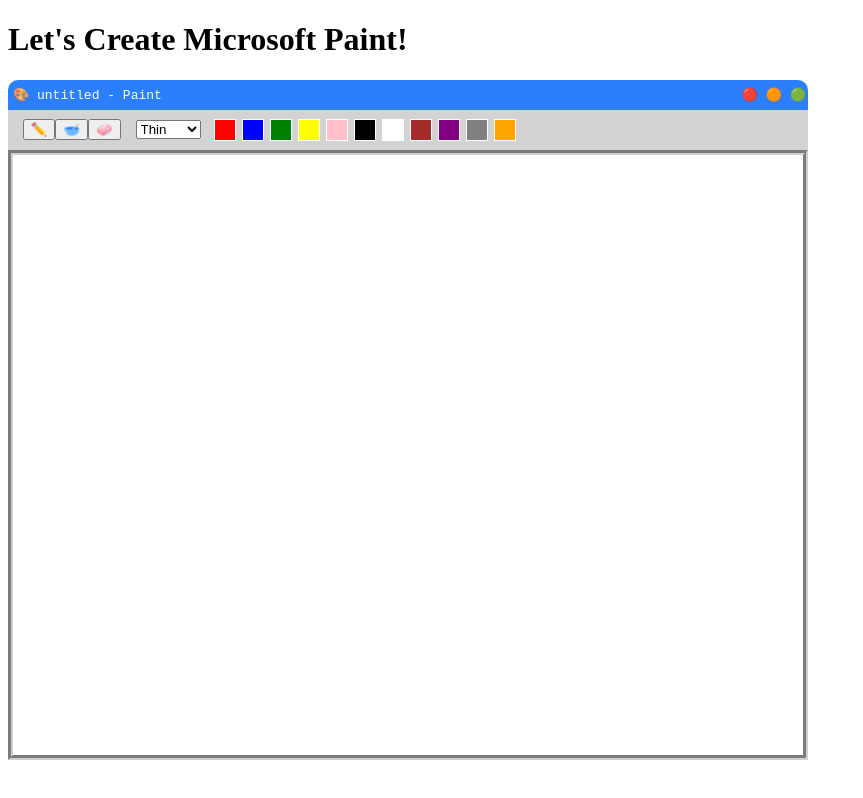
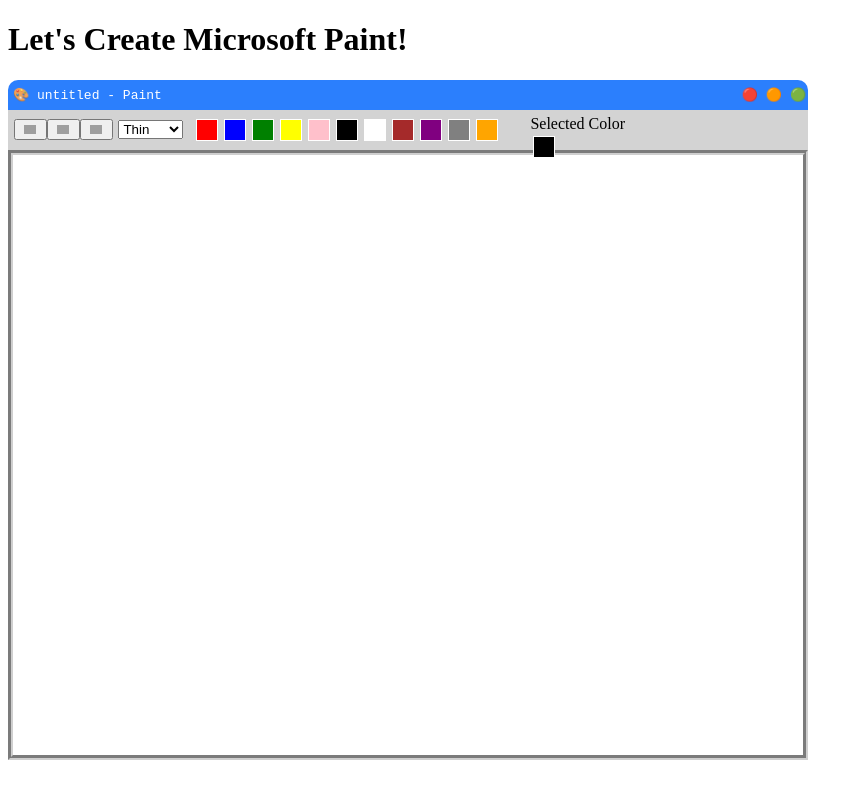
Before and after one commit to samlee1097/microsoft-paint-project-part-2, a React (Create React App) app: page / in a window 1280 px wide. Shown: the whole page, without its empty margins (0-863 px from the left). Built offline with nearby package versions, Linux system fonts and the light colour scheme; grey boxes are pictures that could not be loaded.

Commit message:
got colors to persist

```diff
--- a/src/App.js
+++ b/src/App.js
@@ -24,7 +24,7 @@
     return (
         <>
             <h1>Let's Create Microsoft Paint!</h1>
-            <Header handleUtensil={handleUtensil}/>
+            <Header handleUtensil={handleUtensil} utensil={utensil}/>
             <Container utensil={utensil}/>
         </>
     );
--- a/src/ColorContainer.js
+++ b/src/ColorContainer.js
@@ -1,15 +1,24 @@
 import React from 'react';
 import ColorCard from './ColorCard'
+import './Header.css'
 
 const colorList = ["red", "blue", "green", "yellow", "pink", "black", "white", "brown", "purple", "grey", "orange"];
 
-function ColorContainer({handleUtensil}) {
+function ColorContainer({handleUtensil, utensil}) {
 
     const colorGrid = colorList.map((color) => <ColorCard handleUtensil={handleUtensil} key={color} color={color}/>)
     return (
+        <>
         <div id="color-grid">
             {colorGrid}
         </div>
+        <span>
+            <p className="selected-color">Selected Color
+                <div className="color-icon" style={{backgroundColor:`${utensil.color}`}}>
+                </div>
+            </p>
+        </span>
+        </>
     );
 }
 
--- a/src/Container.js
+++ b/src/Container.js
@@ -32,16 +32,26 @@
 
     function mouseDown({nativeEvent}){
         if (tool === "bucket"){
-            const newItem = {
-                ...magic,
-                backgroundColor: color
-            }
-            SetMagic(newItem)
+            const ctx = canvasRef.current.getContext("2d")
+            console.log(ctx)
+            ctx.beginPath()
+            ctx.fillStyle = `${color}`
+            ctx.fillRect(0, 0, canvasRef.current.width, canvasRef.current.height);
 
         } else if (tool === "brush"){
             const {offsetX, offsetY} = nativeEvent
             contextRef.current.beginPath()
             contextRef.current.moveTo(offsetX,offsetY)
+            canvasRef.current.getContext("2d").strokeStyle = color
+            canvasRef.current.getContext("2d").lineWidth = 5
+            setIsDrawing(true)
+
+        } else{
+            const {offsetX, offsetY} = nativeEvent
+            contextRef.current.beginPath()
+            contextRef.current.moveTo(offsetX,offsetY)
+            canvasRef.current.getContext("2d").strokeStyle = "white"
+            canvasRef.current.getContext("2d").lineWidth = 10
             setIsDrawing(true)
         }
     }
--- a/src/Header.css
+++ b/src/Header.css
@@ -51,3 +51,8 @@
     height:40px;
     align-items: center;
 }
+
+.selected-color{
+    position: relative;
+    left: -175px;
+}
--- a/src/Header.js
+++ b/src/Header.js
@@ -4,7 +4,7 @@
 import Brush from './Brush';
 import './Header.css'
 
-function Header({handleUtensil}) {
+function Header({handleUtensil, utensil}) {
 
     return (
         <>
@@ -15,7 +15,7 @@
             <div id="header">
                 <Tools handleUtensil={handleUtensil}/>
                 <Brush handleUtensil={handleUtensil}/>
-                <ColorContainer handleUtensil={handleUtensil}/>
+                <ColorContainer handleUtensil={handleUtensil} utensil={utensil}/>
             </div>
         </>
     );
--- a/src/Tools.js
+++ b/src/Tools.js
@@ -1,12 +1,13 @@
 import React from 'react';
+
 import './Header.css';
 
 function Tools({handleUtensil}) {
     return (
         <div style={{backgroundColor:'lightgrey', padding:'5px', width:'120px', textAlign:"center"}}>
-            <button name="brush" className="tool-icon" onClick={event=>handleUtensil(event.target.name, "tool")}>✏️</button>
-            <button name="bucket" className="tool-icon" onClick={event=>handleUtensil(event.target.name, "tool")}>🥣</button>
-            <button name="eraser" className="tool-icon" onClick={event=>handleUtensil(event.target.name, "tool")}>🧼</button>
+            <button style={{width:"33px"}} name="brush" className="tool-icon" onClick={event=>handleUtensil(event.target.name, "tool")}><img src="https://cdn-icons-png.flaticon.com/512/588/588395.png" style={{width:"12px"}} /></button>
+            <button style={{width:"33px"}} name="bucket" className="tool-icon" onClick={event=>handleUtensil(event.target.name, "tool")}><img src="https://cdn-icons.flaticon.com/png/512/1959/premium/1959697.png?token=exp=1639883976~hmac=cc3120a00ea2099bb8afca4efa0ebf98" style={{width:"12px"}} /></button>
+            <button style={{width:"33px"}} name="eraser" className="tool-icon" onClick={event=>handleUtensil(event.target.name, "tool")}><img src="https://cdn-icons.flaticon.com/png/512/2708/premium/2708410.png?token=exp=1639883886~hmac=38d0936af645575549708ebedd7b3fc4" style={{width:"12px"}} /></button>
         </div>
     );
 }
```
Also changed, not shown: 1 other file (tests, documents, lock files or other folders).
